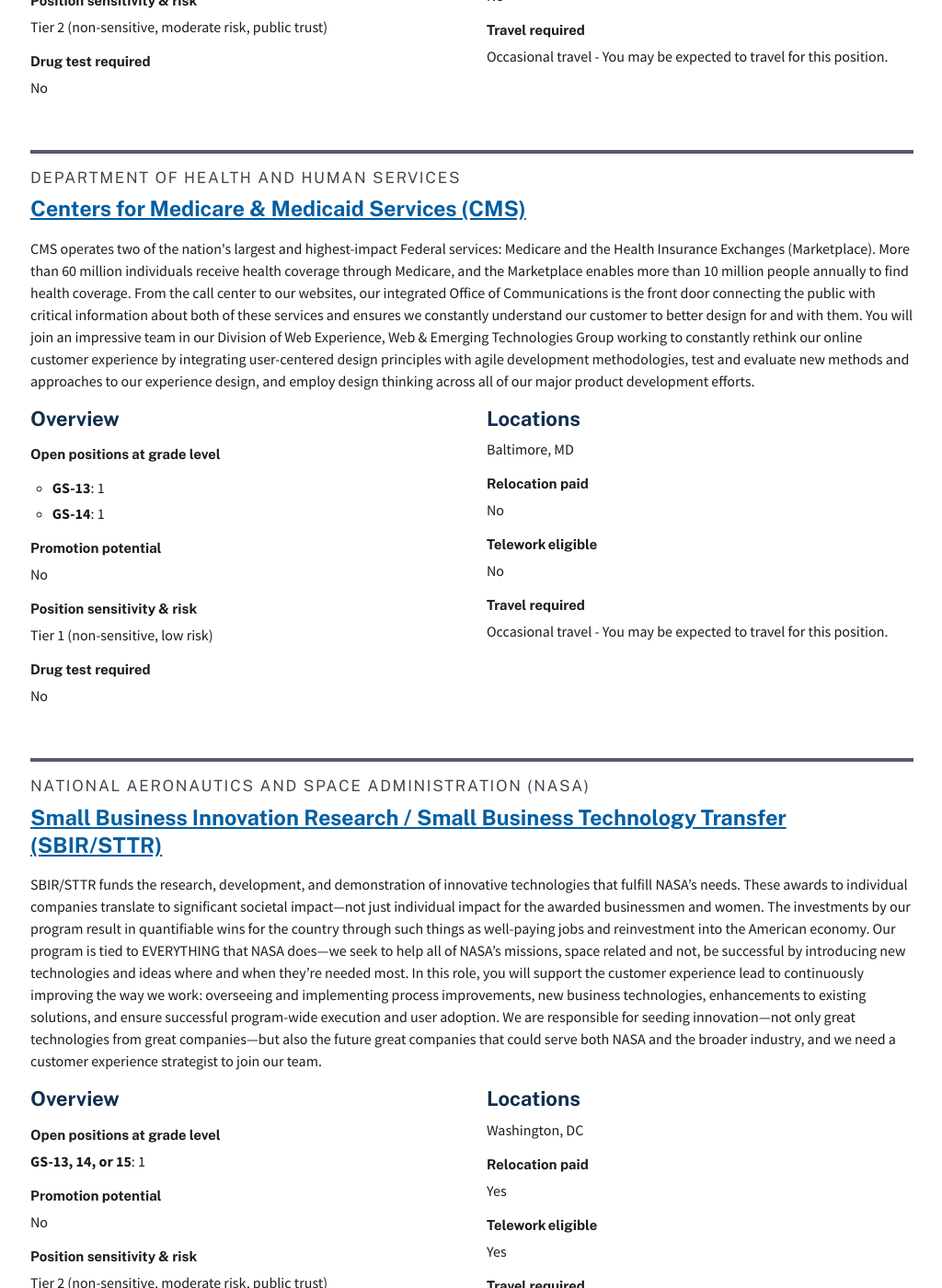
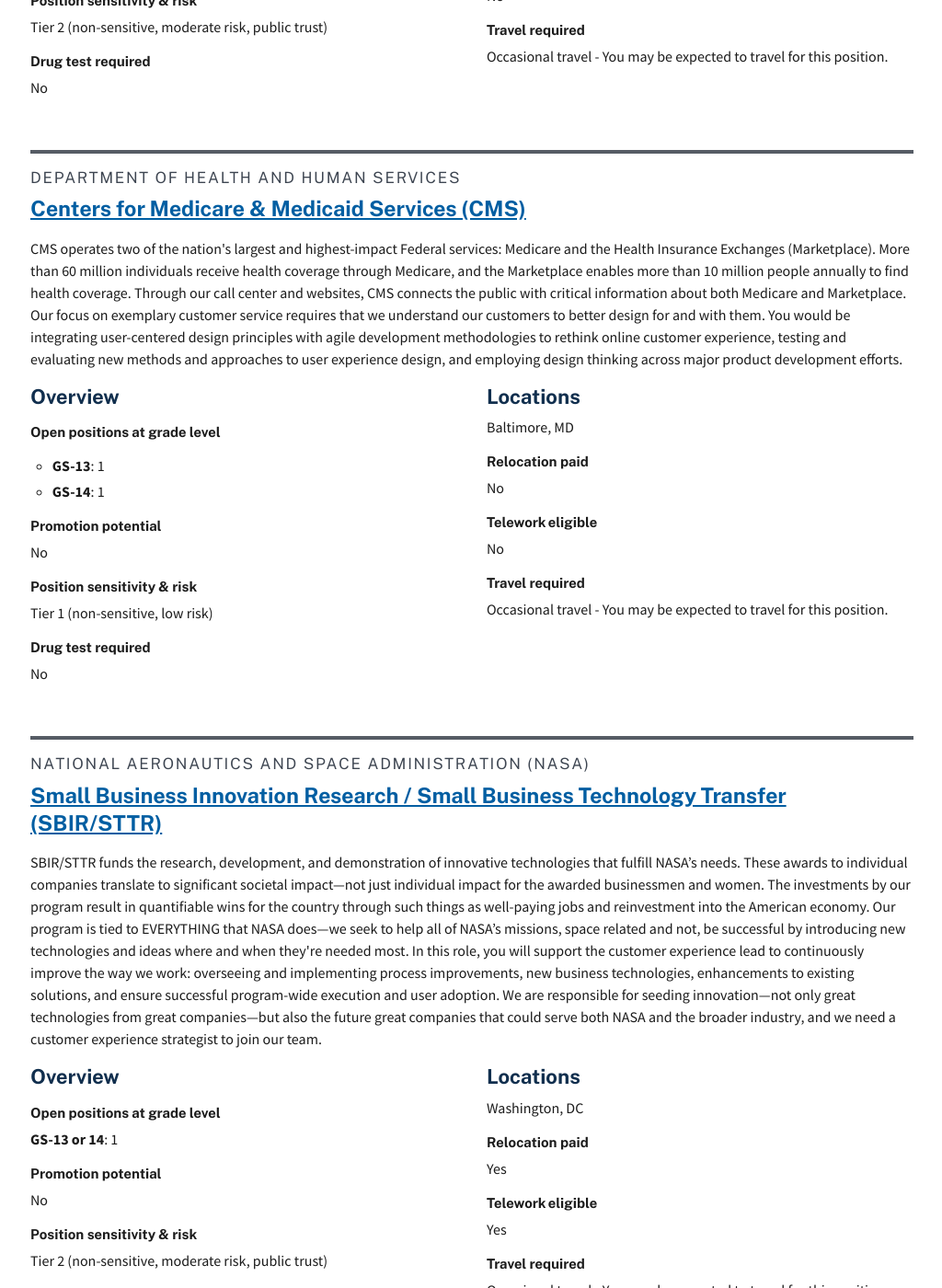
Before and after one commit to usds/SME-QA-Website, a Jekyll site: the page built from pages/actions/govwide-cx-info/cx-govwide.html, in a window 1280 px wide and 1400 px high, scrolled down 2907 px. Shown: the whole window at 92% size, without its empty margins (127-1151 px from the left). Built offline with Jekyll 4.4.1, drawn with Linux system fonts in a browser that asks for light colours; some of the changed text lies outside the part shown.

Commit message:
Last minutes changes round 4.

```diff
--- a/_data/hiring-actions.yml
+++ b/_data/hiring-actions.yml
@@ -98,13 +98,13 @@
     travel-occassional: true
     sensitivity-and-risk: "Tier 1 (non-sensitive, low risk)"
     drug-test: "No"
-    role-summary: "CMS operates two of the nation's largest and highest-impact Federal services: Medicare and the Health Insurance Exchanges (Marketplace). More than 60 million individuals receive health coverage through Medicare, and the Marketplace enables more than 10 million people annually to find health coverage. From the call center to our websites, our integrated Office of Communications is the front door connecting the public with critical information about both of these services and ensures we constantly understand our customer to better design for and with them. You will join an impressive team in our Division of Web Experience, Web & Emerging Technologies Group working to constantly rethink our online customer experience by integrating user-centered design principles with agile development methodologies, test and evaluate new methods and approaches to our experience design, and employ design thinking across all of our major product development efforts."
+    role-summary: "CMS operates two of the nation's largest and highest-impact Federal services: Medicare and the Health Insurance Exchanges (Marketplace). More than 60 million individuals receive health coverage through Medicare, and the Marketplace enables more than 10 million people annually to find health coverage. Through our call center and websites, CMS connects the public with critical information about both Medicare and Marketplace. Our focus on exemplary customer service requires that we understand our customers to better design for and with them. You would be integrating user-centered design principles with agile development methodologies to rethink online customer experience, testing and evaluating new methods and approaches to user experience design, and employing design thinking across major product development efforts."
   - agency: National Aeronautics and Space Administration (NASA)
     agency-abbrev: NASA
     program-office: Small Business Innovation Research / Small Business Technology Transfer (SBIR/STTR)
     program-office-link: "https://sbir.nasa.gov/content/nasa-sbirsttr-basics"
     open-positions:
-      - level: "13, 14, or 15"
+      - level: "13 or 14"
         open: 1
     promotion-potential: "No"
     locations:
@@ -114,7 +114,7 @@
     travel-occassional: true
     drug-test: "No"
     sensitivity-and-risk: "Tier 2 (non-sensitive, moderate risk, public trust)"
-    role-summary: "SBIR/STTR funds the research, development, and demonstration of innovative technologies that fulfill NASA’s needs. These awards to individual companies translate to significant societal impact—not just individual impact for the awarded businessmen and women. The investments by our program result in quantifiable wins for the country through such things as well-paying jobs and reinvestment into the American economy. Our program is tied to EVERYTHING that NASA does—we seek to help all of NASA’s missions, space related and not, be successful by introducing new technologies and ideas where and when they’re needed most. In this role, you will support the customer experience lead to continuously improving the way we work: overseeing and implementing process improvements, new business technologies, enhancements to existing solutions, and ensure successful program-wide execution and user adoption. We are responsible for seeding innovation—not only great technologies from great companies—but also the future great companies that could serve both NASA and the broader industry, and we need a customer experience strategist to join our team."
+    role-summary: "SBIR/STTR funds the research, development, and demonstration of innovative technologies that fulfill NASA’s needs. These awards to individual companies translate to significant societal impact—not just individual impact for the awarded businessmen and women. The investments by our program result in quantifiable wins for the country through such things as well-paying jobs and reinvestment into the American economy. Our program is tied to EVERYTHING that NASA does—we seek to help all of NASA’s missions, space related and not, be successful by introducing new technologies and ideas where and when they're needed most. In this role, you will support the customer experience lead to continuously improve the way we work: overseeing and implementing process improvements, new business technologies, enhancements to existing solutions, and ensure successful program-wide execution and user adoption. We are responsible for seeding innovation—not only great technologies from great companies—but also the future great companies that could serve both NASA and the broader industry, and we need a customer experience strategist to join our team."
   - agency: Department of State
     agency-abbrev: State
     program-office: Bureau of Conflict and Stabilization Operations, Executive Office (CSO)
--- a/pages/actions/govwide-cx-info/cx-govwide.html
+++ b/pages/actions/govwide-cx-info/cx-govwide.html
@@ -36,7 +36,7 @@
         </div>
         <div class="tablet:grid-col">
           <aside class="sidenav">
-            <h4 class="smeqa-cx__agencies">High-Impact Service Providers who are hiring</h4>
+            <h4 class="smeqa-cx__agencies">Agencies who are hiring</h4>
             <ul class="site-sidenav usa-sidenav">
               {% for org in agencies %}
                 {% assign num = forloop.index %}
```
Also changed, not shown: other parts of pages/actions/govwide-cx-info/cx-govwide.html (+1 -1 lines).
